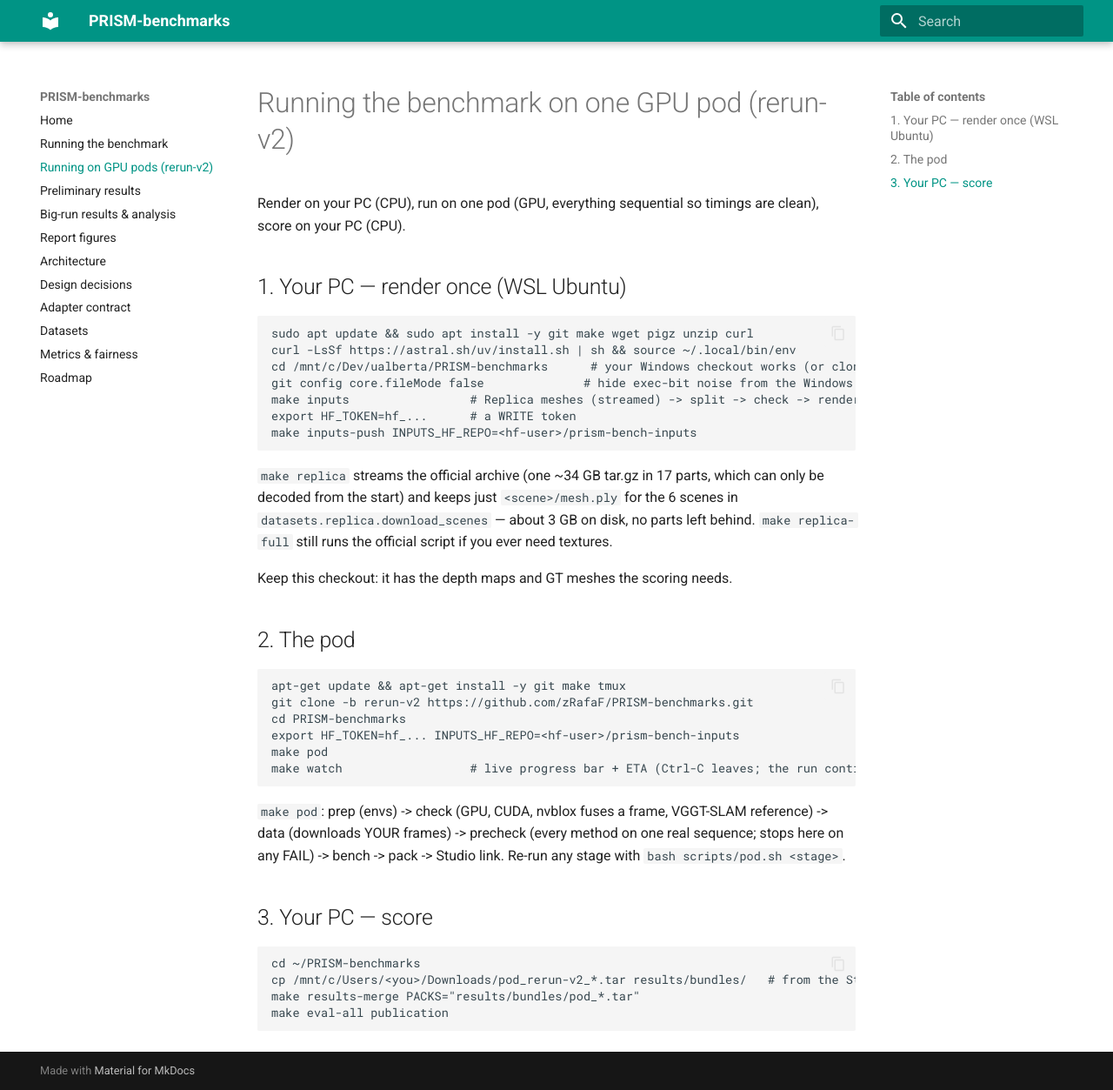
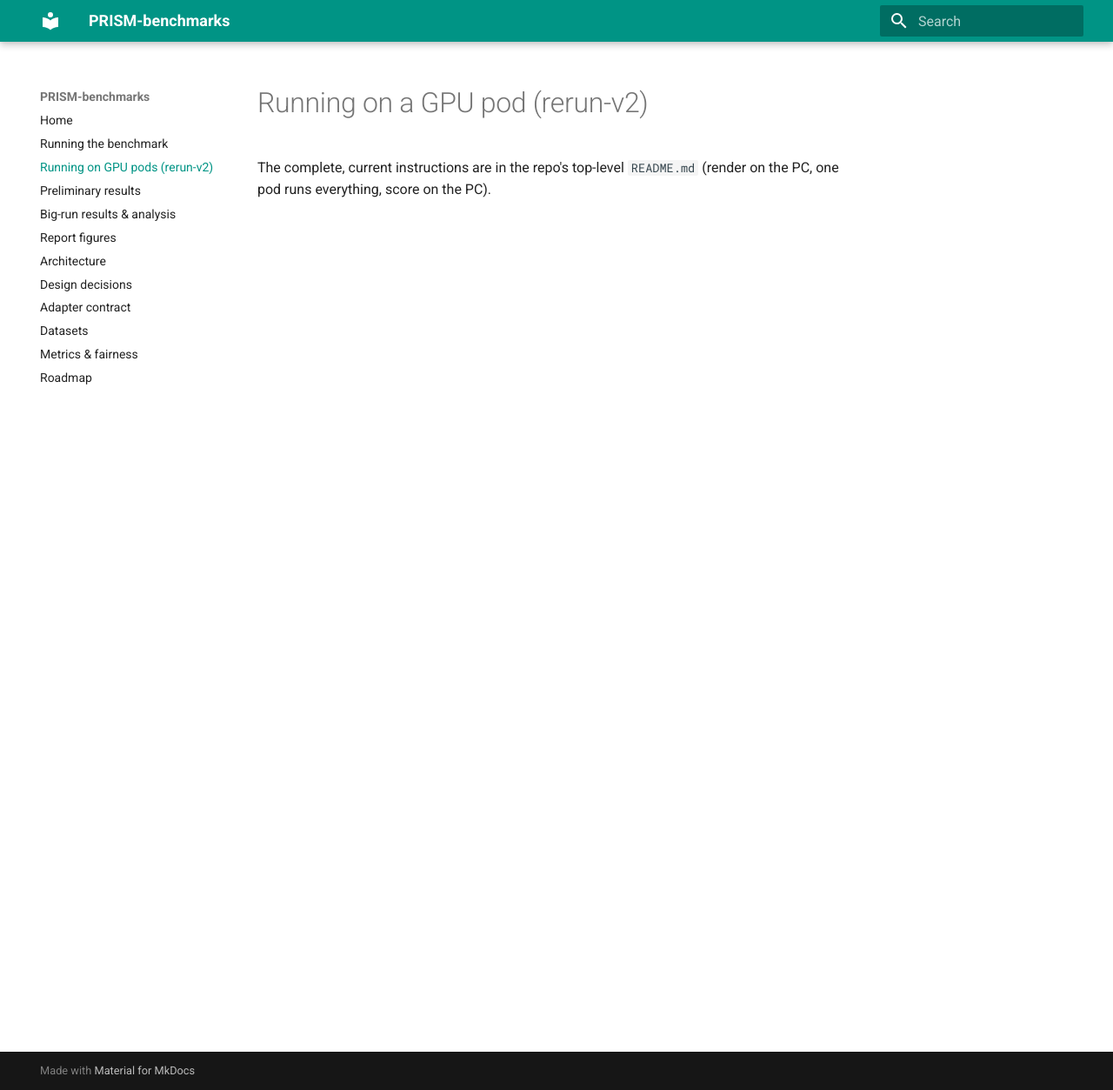
Before and after one commit to zRafaF/PRISM-benchmarks, an MkDocs documentation site: the page built from documentation/docs/pods.md, in a window 1280 px wide and 1253 px high. Shown: the whole window at 87% size. Built offline with MkDocs 1.6.1 and Material for MkDocs 9.7.7, drawn with Linux system fonts in a browser that asks for light colours.

Commit message:
README: single-pod run-book (PC render -> pod -> PC score), HF links, hardware, troubleshooting; hw_id = RTX 5090
Co-Authored-By: Claude Opus 5.5 <noreply@anthropic.com>
Claude-Session: https://claude.ai/code/session_01JfthUrUBJGxFj5iGSkL52L

````diff
--- a/config.yaml
+++ b/config.yaml
@@ -5,7 +5,7 @@
 # ============================================================================
 
 hardware:
-  hw_id: "RTX PRO 6000"      # stamped into perf tables; we benchmark on the 6000 only
+  hw_id: "RTX 5090"          # label in the perf tables (rerun-v2 runs on one RTX 5090; each run also records the real gpu_name)
   device: cuda
 
 # ── Datasets ────────────────────────────────────────────────────────────────
--- a/documentation/docs/pods.md
+++ b/documentation/docs/pods.md
@@ -1,48 +1,4 @@
-# Running the benchmark on one GPU pod (rerun-v2)
+# Running on a GPU pod (rerun-v2)
 
-Render on your PC (CPU), run on one pod (GPU, everything sequential so timings are
-clean), score on your PC (CPU).
-
-## 1. Your PC — render once (WSL Ubuntu)
-
-```bash
-sudo apt update && sudo apt install -y git make wget pigz unzip curl
-curl -LsSf https://astral.sh/uv/install.sh | sh && source ~/.local/bin/env
-cd /mnt/c/Dev/ualberta/PRISM-benchmarks      # your Windows checkout works (or clone into ~ for speed)
-git config core.fileMode false              # hide exec-bit noise from the Windows filesystem
-make inputs                 # Replica meshes (streamed) -> split -> check -> render -> export -> pack
-export HF_TOKEN=hf_...      # a WRITE token
-make inputs-push INPUTS_HF_REPO=<hf-user>/prism-bench-inputs
-```
-
-`make replica` streams the official archive (one ~34 GB tar.gz in 17 parts, which can
-only be decoded from the start) and keeps just `<scene>/mesh.ply` for the 6 scenes in
-`datasets.replica.download_scenes` — about 3 GB on disk, no parts left behind.
-`make replica-full` still runs the official script if you ever need textures.
-
-Keep this checkout: it has the depth maps and GT meshes the scoring needs.
-
-## 2. The pod
-
-```bash
-apt-get update && apt-get install -y git make tmux
-git clone -b rerun-v2 https://github.com/zRafaF/PRISM-benchmarks.git
-cd PRISM-benchmarks
-export HF_TOKEN=hf_... INPUTS_HF_REPO=<hf-user>/prism-bench-inputs
-make pod
-make watch                  # live progress bar + ETA (Ctrl-C leaves; the run continues)
-```
-
-`make pod`: prep (envs) -> check (GPU, CUDA, nvblox fuses a frame, VGGT-SLAM reference)
--> data (downloads YOUR frames) -> precheck (every method on one real sequence; stops
-here on any FAIL) -> bench -> pack -> Studio link. Re-run any stage with
-`bash scripts/pod.sh <stage>`.
-
-## 3. Your PC — score
-
-```bash
-cd ~/PRISM-benchmarks
-cp /mnt/c/Users/<you>/Downloads/pod_rerun-v2_*.tar results/bundles/   # from the Studio link
-make results-merge PACKS="results/bundles/pod_*.tar"
-make eval-all publication
-```
+The complete, current instructions are in the repo's top-level `README.md`
+(render on the PC, one pod runs everything, score on the PC).
````
Also changed, not shown: README.md, 1 other file.
